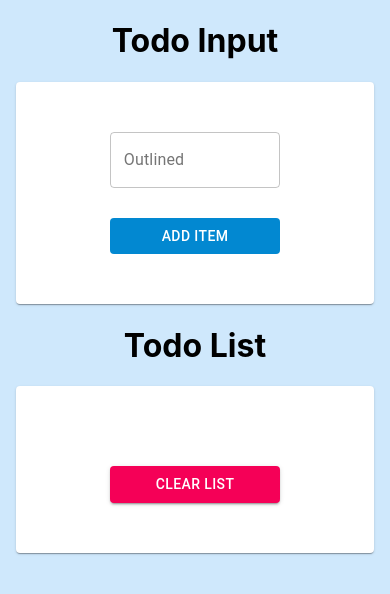
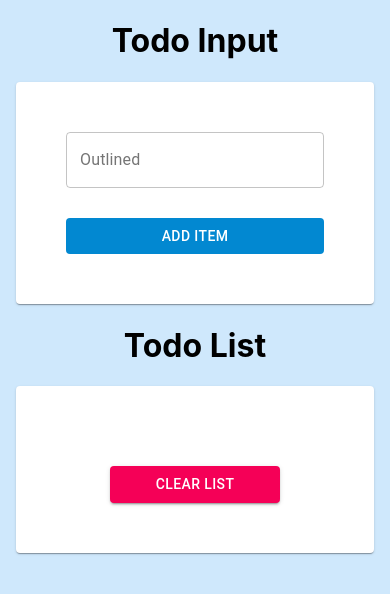
Before and after one commit to ruhel241/react-todo-list, a React (Create React App) app: page / in a window 390 px wide. Shown: the top 594 px of the page. Built offline with nearby package versions, Linux system fonts and the light colour scheme.

Commit message:
update css issue

```diff
--- a/src/Components/ToDoInput.js
+++ b/src/Components/ToDoInput.js
@@ -35,9 +35,6 @@ class ToDoInput extends Component {
                             className="input-btn"
                             disabled={!item ? true : false}
                             style={{
-                                width:"66%",
-                                marginTop:"30px",
-                                color: "#ffff",
                                 backgroundColor: !editItem ? lightBlue[700] : green[500]
                             }}
                             >
--- a/src/index.css
+++ b/src/index.css
@@ -18,21 +18,32 @@ code {
   width: 66%;
 }
 
-/* .input-btn {
+.input-btn {
   width: 66%;
-  margin-top: 30px;
-  color: #ffff;
-} */
+  margin-top: 30px !important;
+  color: #ffff !important;
+}
 
+@media only screen and (max-width: 1000px) {
+  .MuiContainer-root{
+    width: 80%;
+  }
+  .title-field {
+    width: 66%;
+  }
+  .input-btn {
+    width: 66%;
+  }
+}
 
 @media only screen and (max-width: 800px) {
   .MuiContainer-root{
-    width: 80% !important;
+    width: 100% !important;
+  }
+  .title-field {
+    width: 100%;
+  }
+  .input-btn {
+    width: 100%;
   }
 }
-
-@media only screen and (max-width: 600px) {
-  .MuiContainer-root{
-    width: 100% !important;
-  }
-}
```
